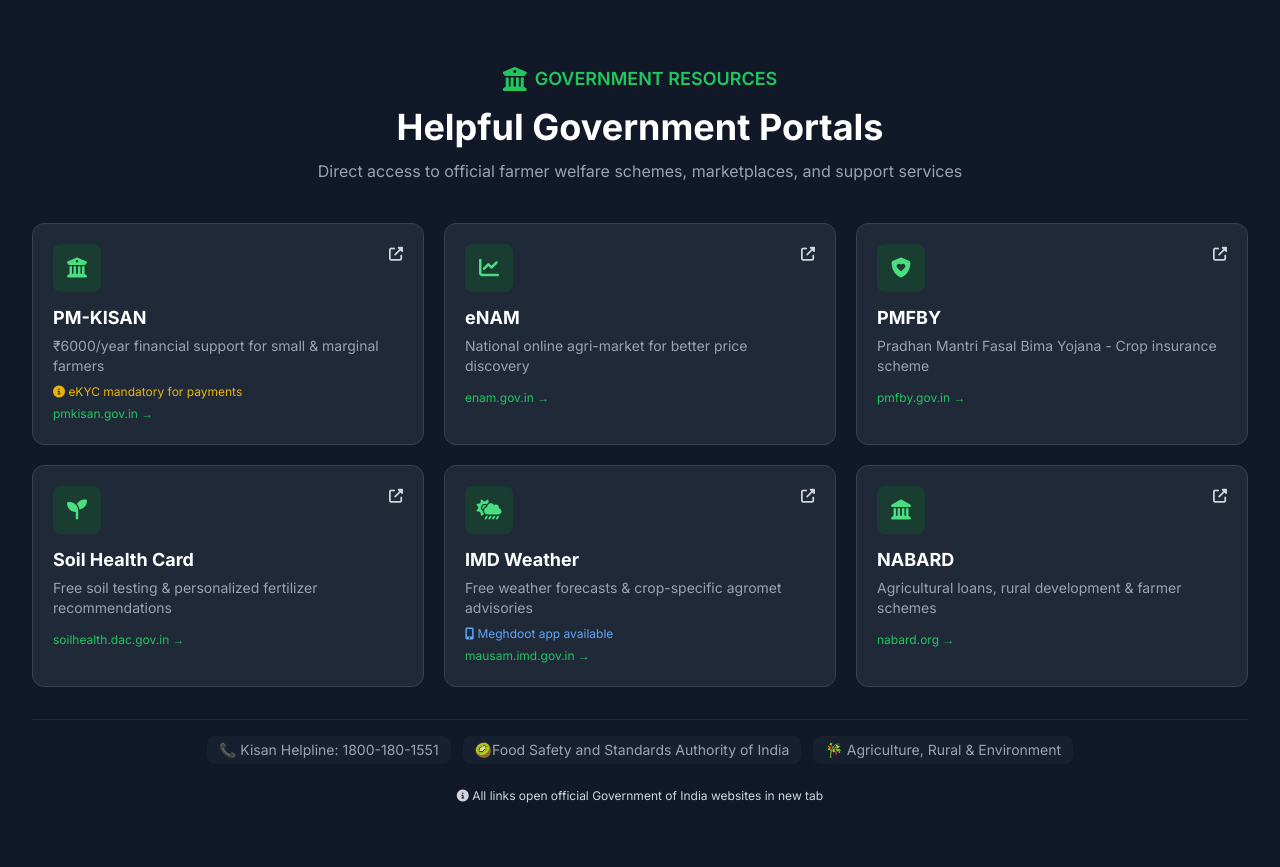
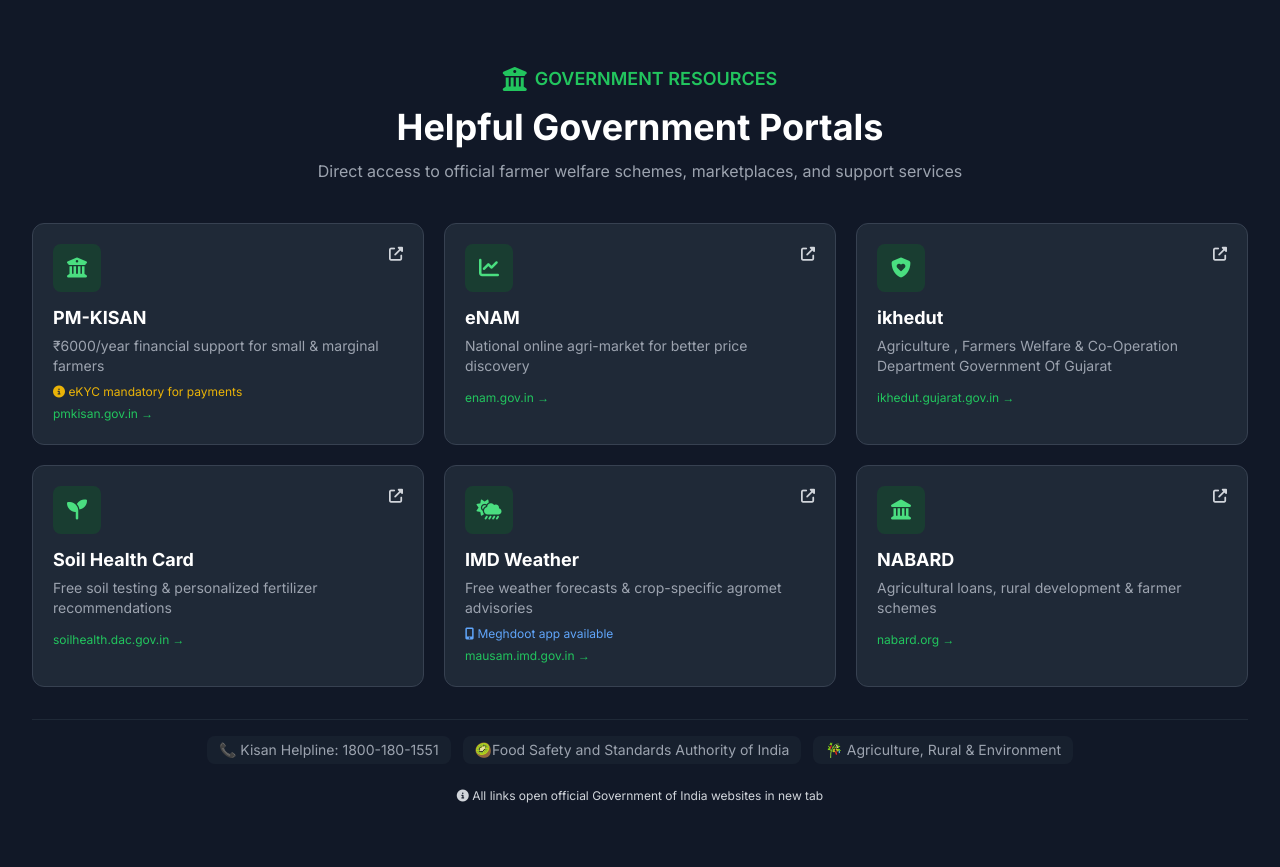
Before and after one commit to BhairavSinh-11/Agri_Bot, a Flask app: page / in a window 1280 px wide. Shown: the part 2321-3188 px from the top of the page. Run offline with Flask 3, Linux system fonts and the light colour scheme; some libraries are stand-ins or nearby versions.

Commit message:
fixed UI

```diff
--- a/app/templates/home.html
+++ b/app/templates/home.html
@@ -508,7 +508,7 @@
             </a>
 
             <!-- Card 3: PMFBY Crop Insurance -->
-            <a href="https://pmfby.gov.in" target="_blank" rel="noopener noreferrer"
+            <a href="https://ikhedut.gujarat.gov.in/site" target="_blank" rel="noopener noreferrer"
                class="group bg-gray-800 rounded-xl p-5 border border-gray-700 hover:border-green-500 transition-all duration-300 hover:shadow-xl hover:shadow-green-500/10">
                 <div class="flex items-start justify-between mb-3">
                     <div class="bg-green-900/50 w-12 h-12 rounded-lg flex items-center justify-center group-hover:bg-green-900 transition">
@@ -516,9 +516,10 @@
                     </div>
                     <i class="fas fa-external-link-alt text-gray-500 text-sm group-hover:text-green-400 transition"></i>
                 </div>
-                <h3 class="text-white font-bold text-lg mb-1">PMFBY</h3>
-                <p class="text-gray-400 text-sm mb-2">Pradhan Mantri Fasal Bima Yojana - Crop insurance scheme</p>
-                <span class="text-green-500 text-xs">pmfby.gov.in →</span>
+                <h3 class="text-white font-bold text-lg mb-1">ikhedut</h3>
+                <p class="text-gray-400 text-sm mb-2">Agriculture , Farmers Welfare & Co-Operation Department
+Government Of Gujarat</p>
+                <span class="text-green-500 text-xs">ikhedut.gujarat.gov.in →</span>
             </a>
 
             <!-- Card 4: Soil Health Card -->
@@ -549,7 +550,7 @@
     <p class="text-blue-400 text-xs mt-1"><i class="fas fa-mobile-alt"></i> Meghdoot app available</p>
     <span class="text-green-500 text-xs">mausam.imd.gov.in →</span>
 </a>
-            <!-- Card 6: NABARD (Replaced IFFCO with verified govt body) -->
+
             <a href="https://www.nabard.org" target="_blank" rel="noopener noreferrer"
                class="group bg-gray-800 rounded-xl p-5 border border-gray-700 hover:border-green-500 transition-all duration-300 hover:shadow-xl hover:shadow-green-500/10">
                 <div class="flex items-start justify-between mb-3">
```
